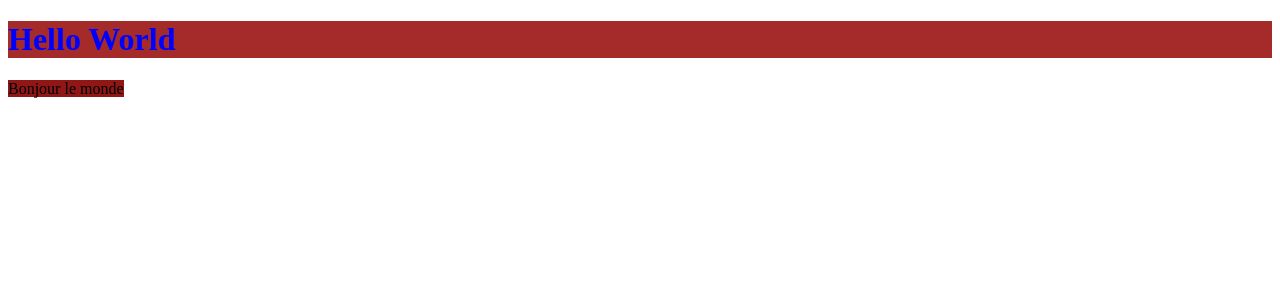
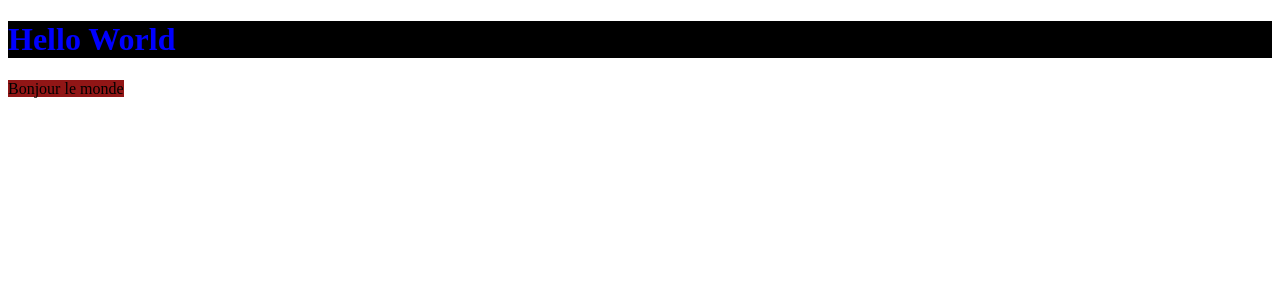
Before and after one commit to Abdelaziz-bennacer/mon-porto-folio, a PHP site: page / in a window 1280 px wide. Shown: the top 300 px of the page. Run offline with PHP 8.4, Linux system fonts and the light colour scheme.

Commit message:
ajout classe hello

```diff
--- a/index.html
+++ b/index.html
@@ -7,7 +7,7 @@
     <link rel="stylesheet" href="style.css">
 </head>
 <body>
-    <h1>Hello World</h1>
+    <h1 class="hello">Hello World</h1>
     <span>Bonjour le monde</span>
 </body>
 </html>
--- a/style.css
+++ b/style.css
@@ -10,3 +10,7 @@ span{
     color:black;
     background-color: rgb(145, 22, 22);
 }
+
+.hello{
+    background-color: black;
+}
```
